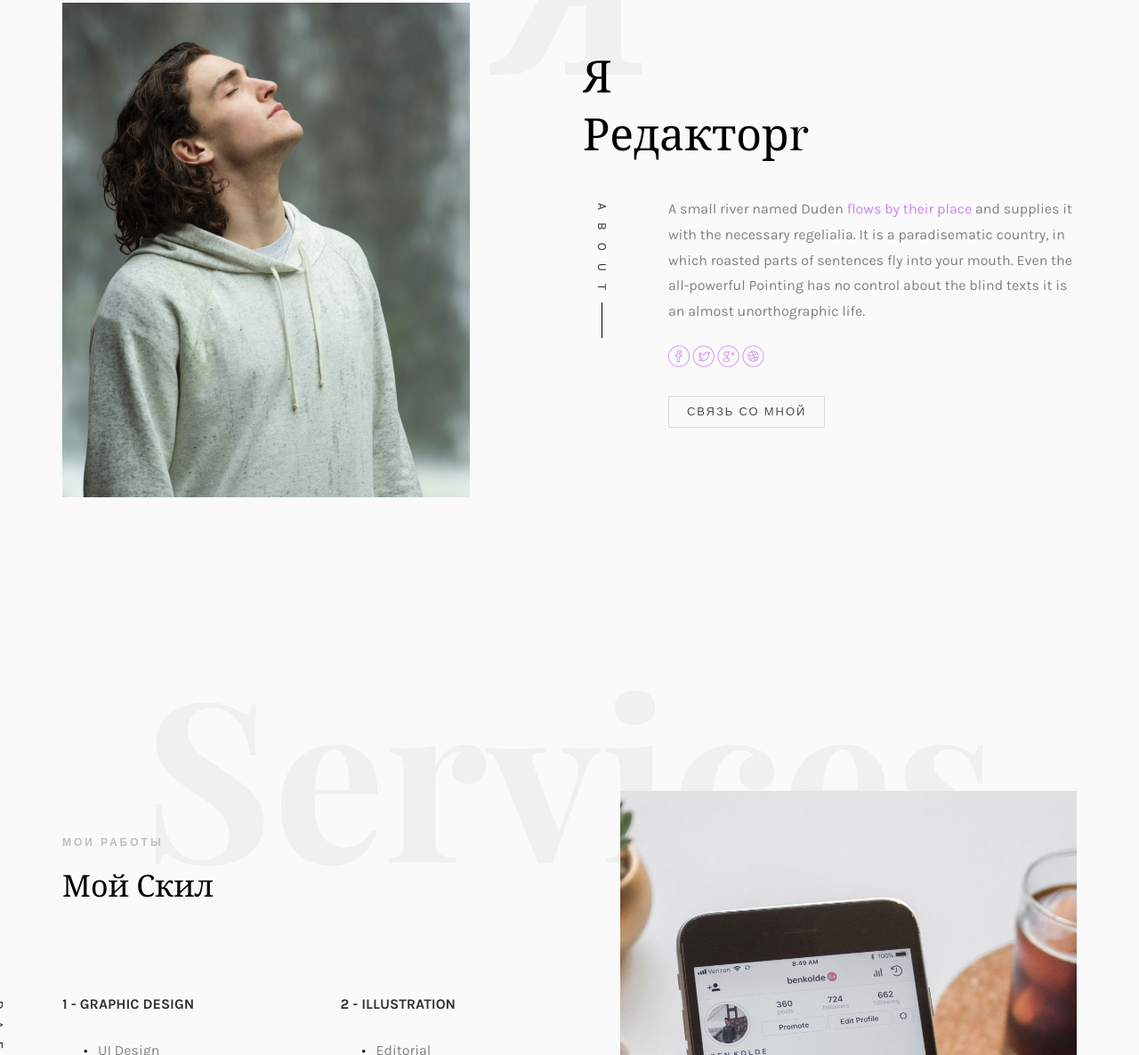
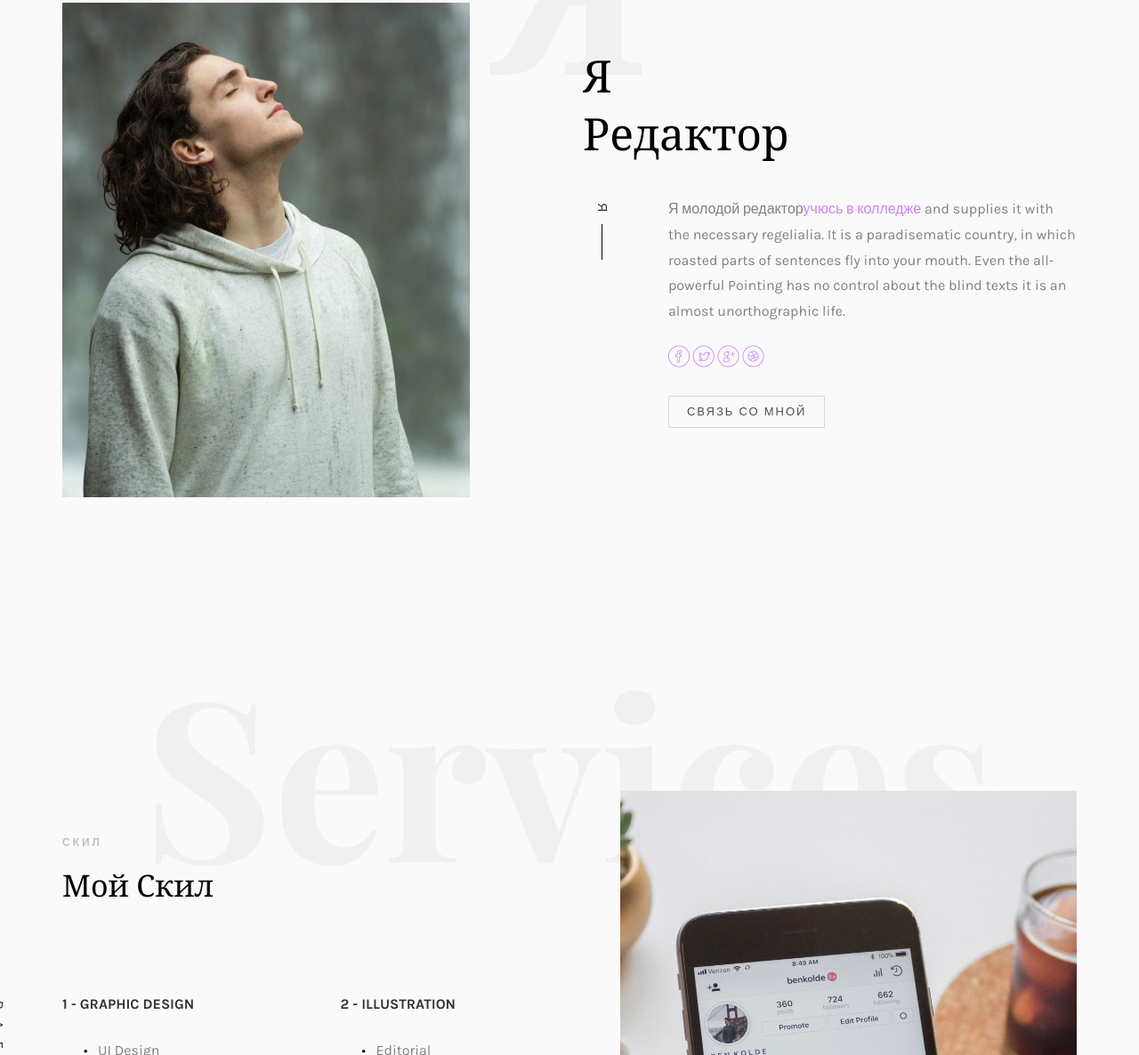
Before and after one commit to Homyak0707/joi, a plain HTML site: page index.html in a window 1280 px wide. Shown: the part 157-1343 px from the top of the page at 89% size. Drawn offline with nearby package versions, Linux system fonts and the light colour scheme; files whose address does not match are found by name; a web font is replaced by a local one.

Commit message:
Update index.html

```diff
--- a/index.html
+++ b/index.html
@@ -132,14 +132,14 @@
 									<h2><span>Максим</span><span>Кузнецов</span></h2>
 								</div>
 								<div class="item">
-									<h2><span>Я</span><span>Редакторr</span></h2>
+									<h2><span>Я</span><span>Редактор</span></h2>
 								</div>
 							</div>
 							<div class="desc">
 								<div class="rotate">
-									<h2 class="heading">About</h2>
+									<h2 class="heading">Я</h2>
 								</div>
-								<p>A small river named Duden <a href="#">flows by their place</a> and supplies it with the necessary regelialia. It is a paradisematic country, in which roasted parts of sentences fly into your mouth. Even the all-powerful Pointing has no control about the blind texts it is an almost unorthographic life.</p>
+								<p>Я молодой редактор<a href="#">учюсь в колледже</a> and supplies it with the necessary regelialia. It is a paradisematic country, in which roasted parts of sentences fly into your mouth. Even the all-powerful Pointing has no control about the blind texts it is an almost unorthographic life.</p>
 								<p class="colorlib-social-icons">
 									<a href="#"><i class="icon-facebook4"></i></a>
 									<a href="#"><i class="icon-twitter3"></i></a>
@@ -164,7 +164,7 @@
 							<div class="one-third">
 								<div class="row">
 									<div class="col-md-12 col-md-offset-0 animate-box intro-heading">
-										<span>Мои работы</span>
+										<span>Скил</span>
 										<h2>Мой Скил</h2>
 									</div>
 								</div>
```
